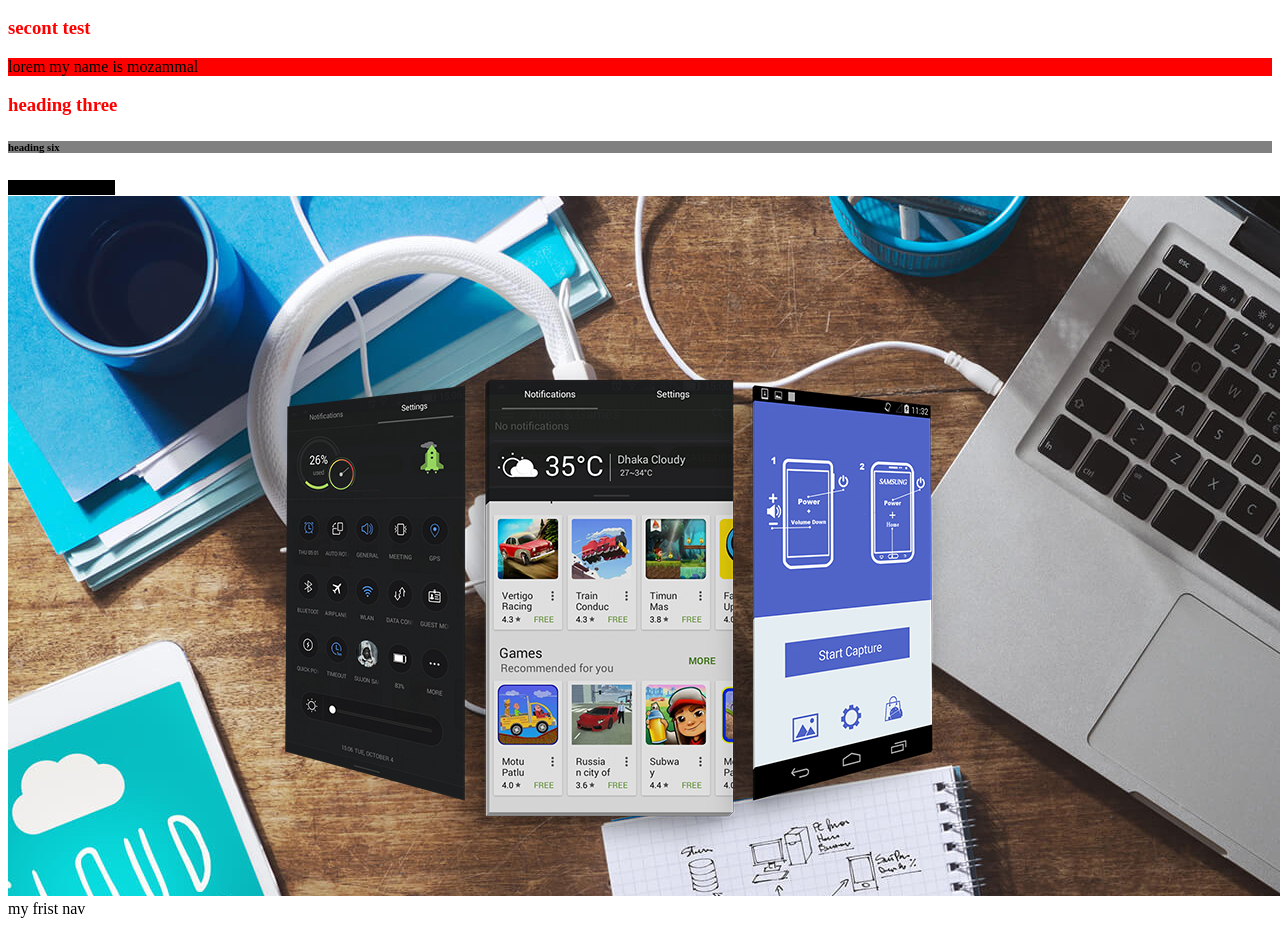
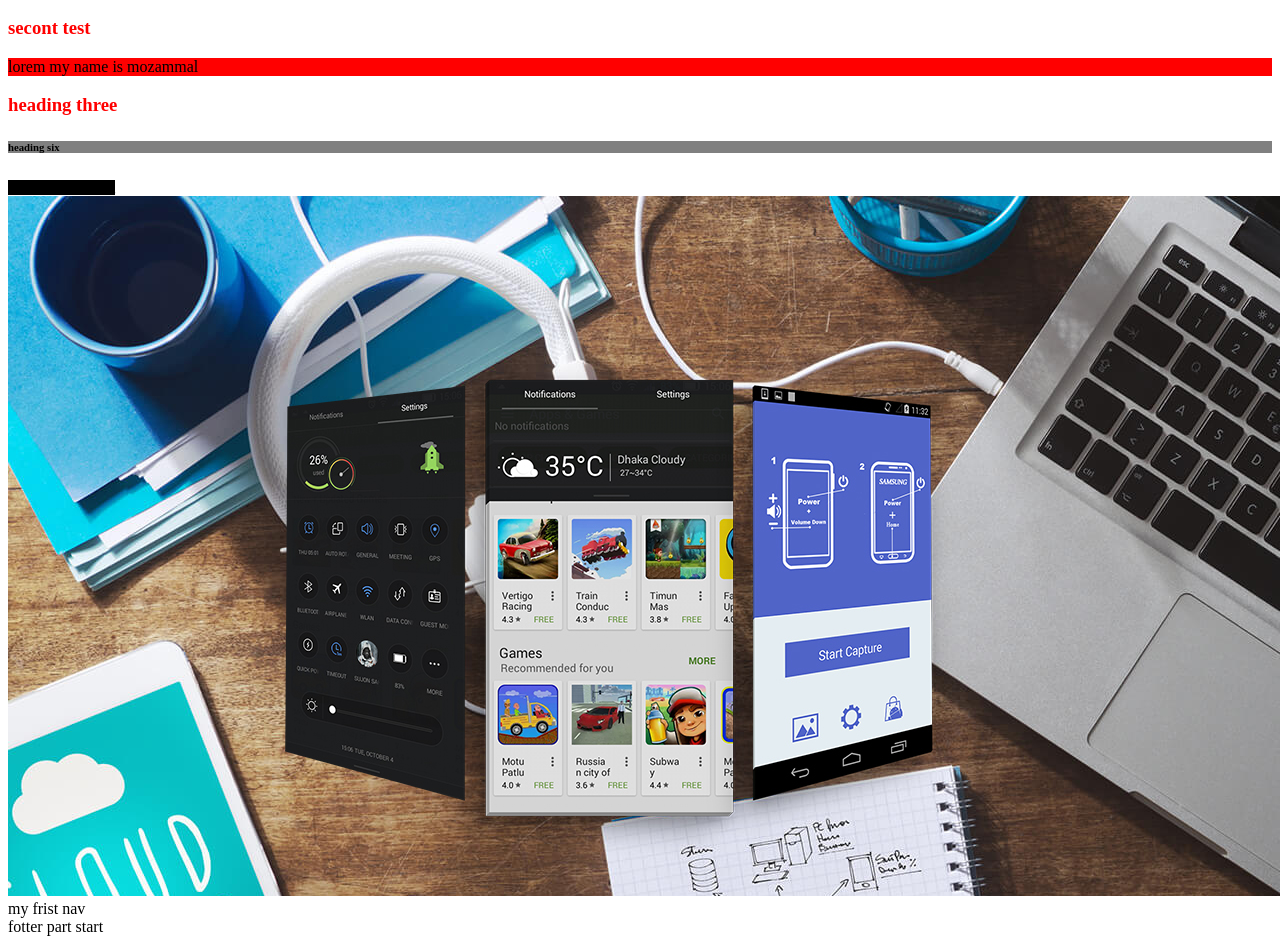
Before and after one commit to Mozammal8/my-five-ripo, a plain HTML site: page index.html in a window 1280 px wide. Shown: the part 50-994 px from the top of the page. Drawn offline with Linux system fonts and the light colour scheme.

Commit message:
fotter add

```diff
--- a/index.html
+++ b/index.html
@@ -16,5 +16,6 @@
     <small>small tag is inlie tag</small>
     <img src="banner1.jpg">
     <nav>my frist nav</nav>
+    <footer>fotter part start</footer>
 </body>
 </html>
```
